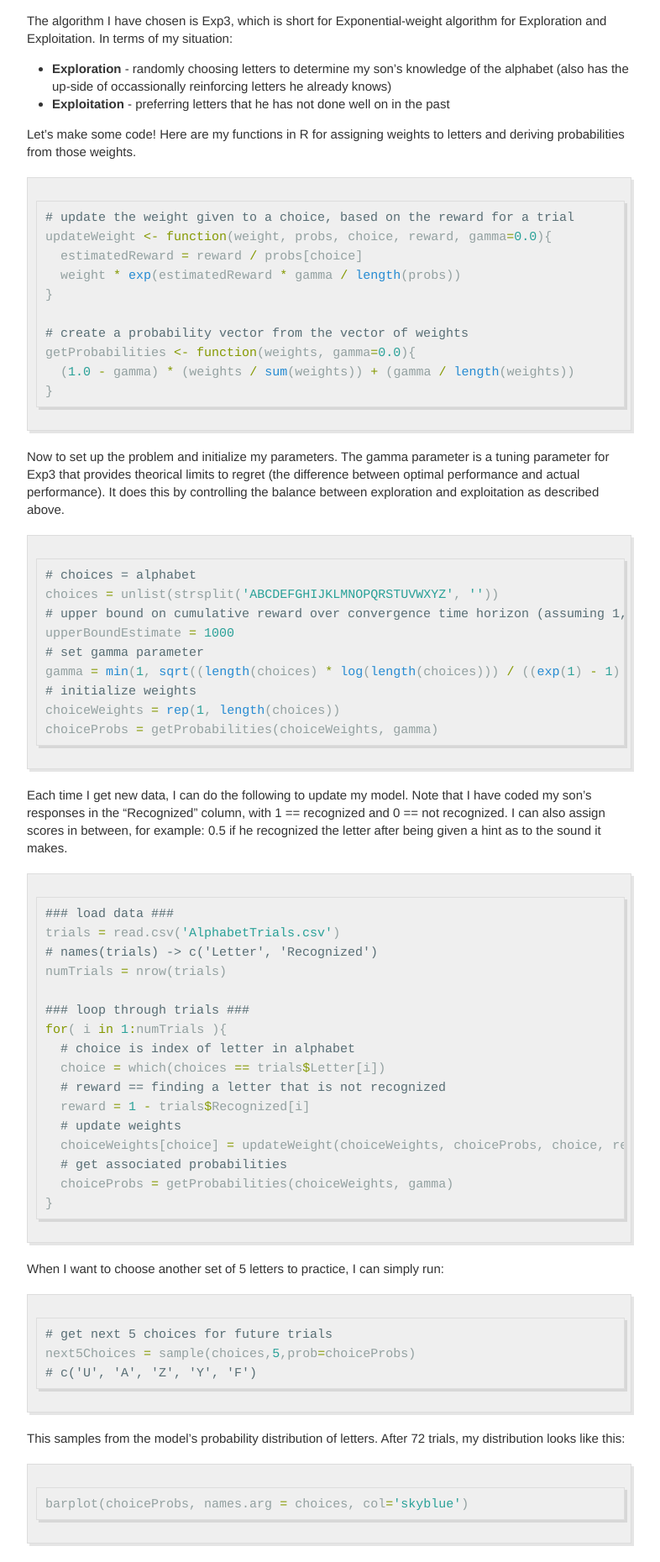
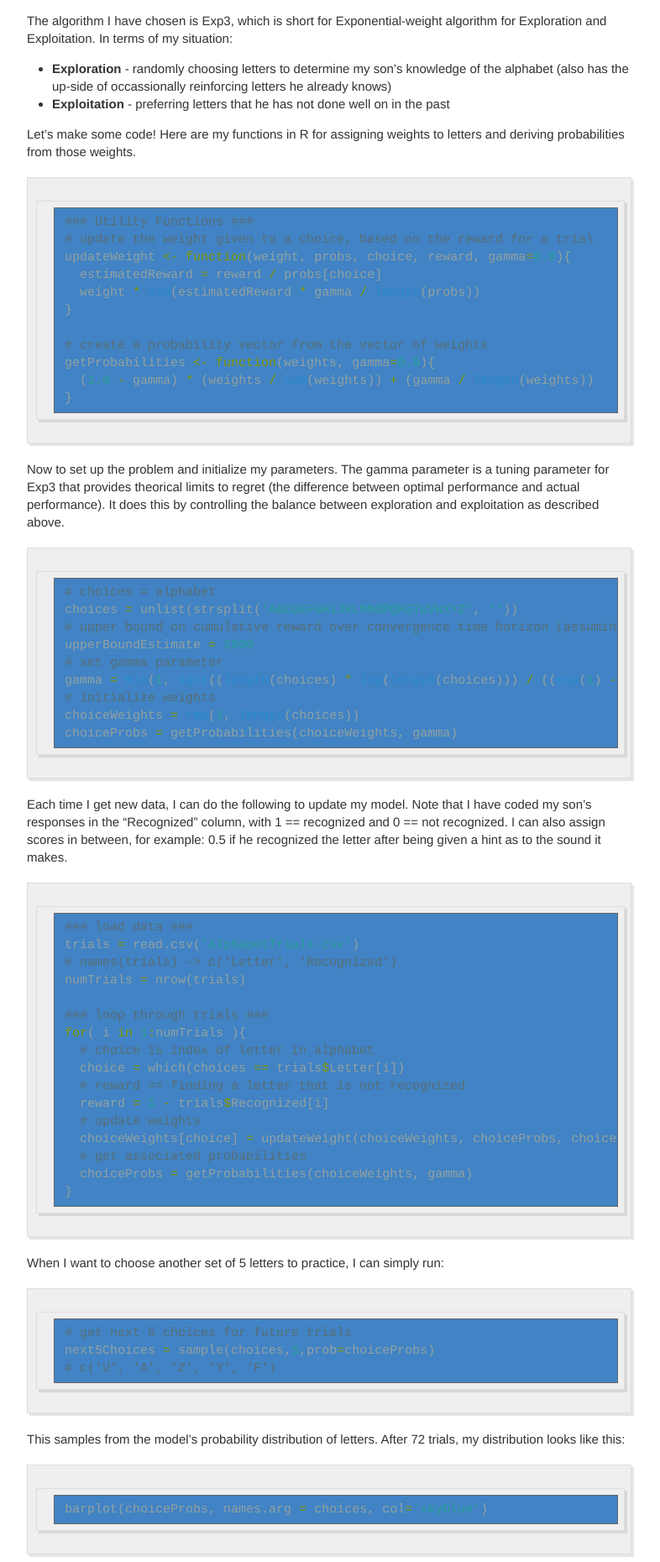
Before and after one commit to lafncow/lafncow.github.io, a Jekyll site: the page built from _posts/2015-12-8-A-is-for-Adversarial.md, in a window 1280 px wide. Shown: the part 838-2698 px from the top of the page at 84% size, without its empty margins (248-1034 px from the left). Built offline with Jekyll 4.4.1, drawn with Linux system fonts in a browser that asks for light colours.

Commit message:
Code block styling

```diff
--- a/_posts/2015-12-8-A-is-for-Adversarial.md
+++ b/_posts/2015-12-8-A-is-for-Adversarial.md
@@ -27,6 +27,7 @@ The algorithm I have chosen is Exp3, which is short for Exponential-weight algor
 Let's make some code! Here are my functions in R for assigning weights to letters and deriving probabilities from those weights.
 
 ~~~r
+### Utility Functions ###
 # update the weight given to a choice, based on the reward for a trial
 updateWeight <- function(weight, probs, choice, reward, gamma=0.0){
   estimatedReward = reward / probs[choice]
@@ -55,7 +56,7 @@ choiceProbs = getProbabilities(choiceWeights, gamma)
 
 Each time I get new data, I can do the following to update my model. Note that I have coded my son's responses in the "Recognized" column, with 1 == recognized and 0 == not recognized. I can also assign scores in between, for example: 0.5 if he recognized the letter after being given a hint as to the sound it makes.
 
-~~~ r
+~~~r
 ### load data ###
 trials = read.csv('AlphabetTrials.csv')
 # names(trials) -> c('Letter', 'Recognized')
@@ -75,21 +76,21 @@ for( i in 1:numTrials ){
 ~~~
 
 When I want to choose another set of 5 letters to practice, I can simply run:
-~~~ r
+~~~r
 # get next 5 choices for future trials
 next5Choices = sample(choices,5,prob=choiceProbs)
 # c('U', 'A', 'Z', 'Y', 'F')
 ~~~
 
 This samples from the model's probability distribution of letters. After 72 trials, my distribution looks like this:
-~~~ r
+~~~r
 barplot(choiceProbs, names.arg = choices, col='skyblue')
 ~~~
 ![Letter Probabilities]({{ site.url }}/images/ProbabilityPerLetter.png)
 A, D, and U look like the letters we may need to work on most.
 
 I have really been enjoying this method and it seems to work well, but how do I know that it is better than other methods? Without knowing what he would answer for each letter in any given round, there are some ways I can estimate my effectiveness. Based on the results I have seen so far, I would estimate that my son had knowledge of about 30% of letters before we began and 45% now. Assuming that he has progressed linearly, I can compare the actual cumulative reward (ability to find letters he didn't know yet) to the expected cumulative reward from a purely random method.
-~~~ r
+~~~r
 # optimal cumulative reward
 plot(1:numTrials, 1:numTrials, type='l', col='blue', lwd=3, xlab='Trials', ylab='Cumulative Reward')
 # expected random reward, assuming linear decline from 0.7 avg reward to 0.55
--- a/_sass/_highlights.scss
+++ b/_sass/_highlights.scss
@@ -11,7 +11,16 @@
 }
 
 code {
-  font-family:'Bitstream Vera Sans Mono','Courier', monospace;
+  font-family: 'Bitstream Vera Sans Mono','Courier', monospace;
+  margin-left: 10px;
+  background: #4183C4;
+  display:block;
+  padding: 6px 12px;
+  border-style: solid;
+  border-width:1px;
+  border-color: #666;
+  overflow-x:scroll;
+  color: #fff;
 }
 
 .highlight .c { color: #586E75 } /* Comment */
```
